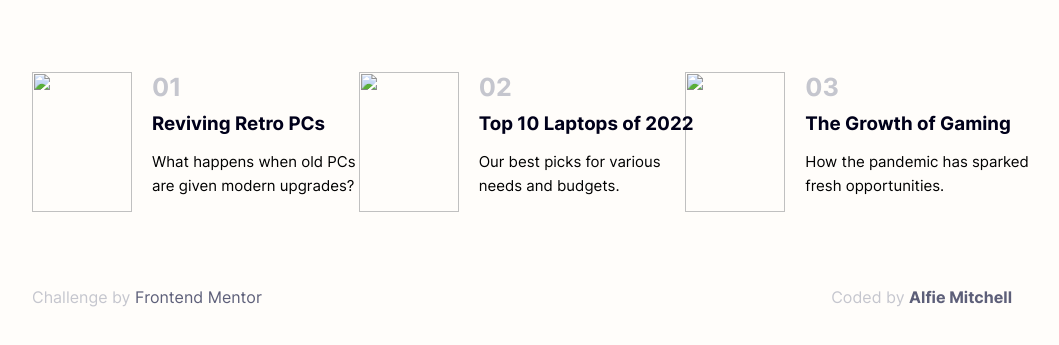
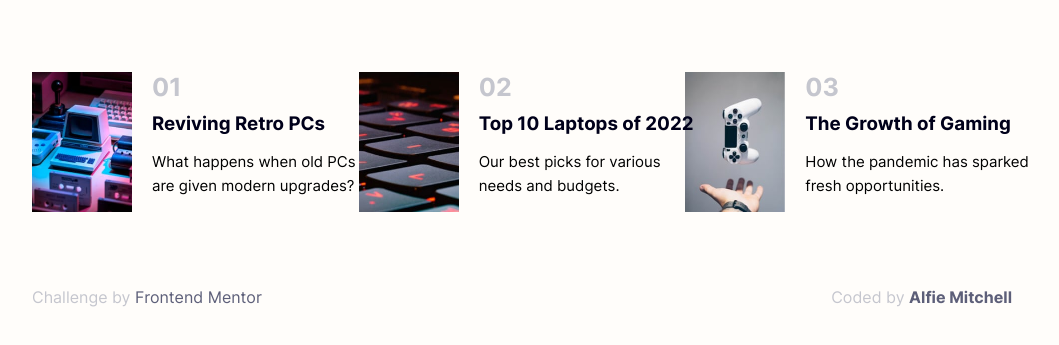
Before and after one commit to alfiemitchell123/Frontend-Mentor-News-Homepage, a plain HTML site: page index.html in a window 1280 px wide. Shown: the part 655-1000 px from the top of the page, without its empty margins (118-1177 px from the left). Drawn offline with Linux system fonts and the light colour scheme; the site is published under a folder, as on GitHub Pages, so addresses that start at the root find nothing.

Commit message:
changed img links

```diff
--- a/index.html
+++ b/index.html
@@ -104,7 +104,7 @@
 
     <div class="top-articles">
       <div class="top-article column">
-        <img src="/assets/images/image-retro-pcs.jpg">
+        <img src="assets/images/image-retro-pcs.jpg">
         <div class="top-article-right">
           <h2>01</h2>
           <a href="#">
@@ -114,7 +114,7 @@
         </div>
       </div>
       <div class="top-article column">
-        <img src="/assets/images/image-top-laptops.jpg">
+        <img src="assets/images/image-top-laptops.jpg">
         <div class="top-article-right">
           <h2>02</h2>
           <a href="#">
@@ -124,7 +124,7 @@
         </div>
       </div>
       <div class="top-article column">
-        <img src="/assets/images/image-gaming-growth.jpg">
+        <img src="assets/images/image-gaming-growth.jpg">
         <div class="top-article-right">
           <h2>03</h2>
           <a href="#">
```
